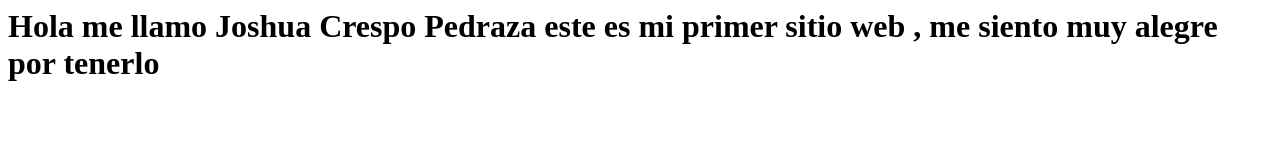
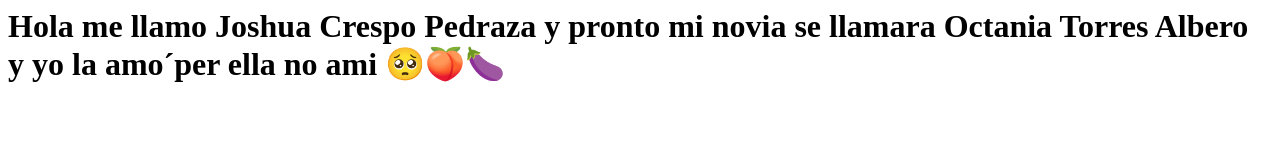
Before and after one commit to joshuacrespo446-spec/pvz-apocalipsis, a plain HTML site: page index.html in a window 1280 px wide. Drawn offline with Linux system fonts and the light colour scheme.

Commit message:
Update index.html

```diff
--- a/index.html
+++ b/index.html
@@ -1,2 +1,2 @@
 <title> MI PRIMER SITIO WEB </title>
-<h1> Hola me llamo Joshua Crespo Pedraza este es mi primer sitio web , me siento muy alegre por tenerlo</h1>
+<h1> Hola me llamo Joshua Crespo Pedraza y pronto mi novia se llamara Octania Torres Albero y yo la amo´per ella no ami 🥺🍑🍆</h1>
```
